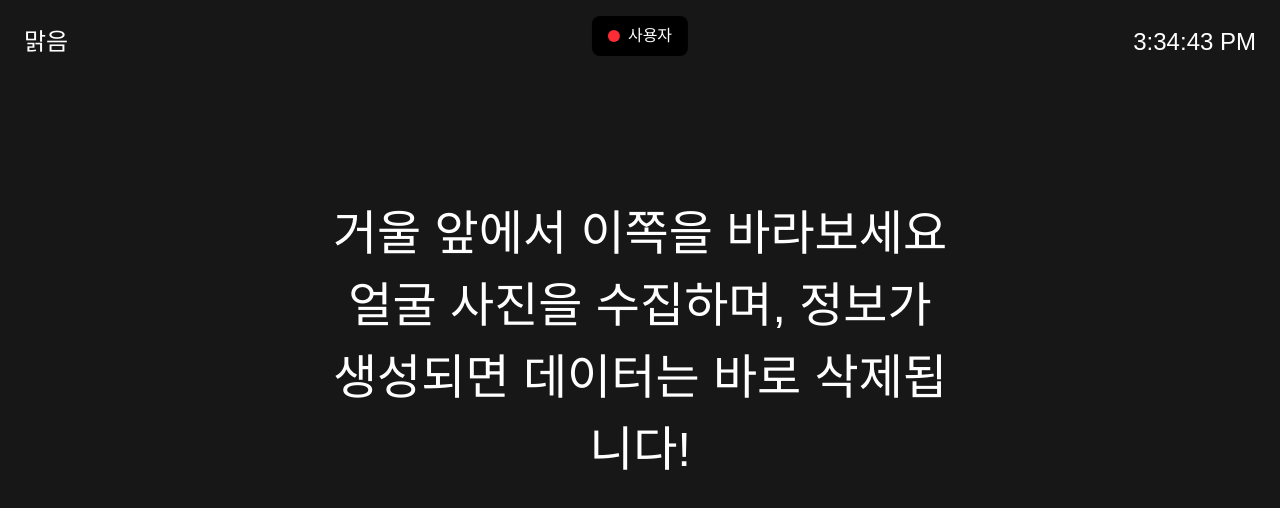
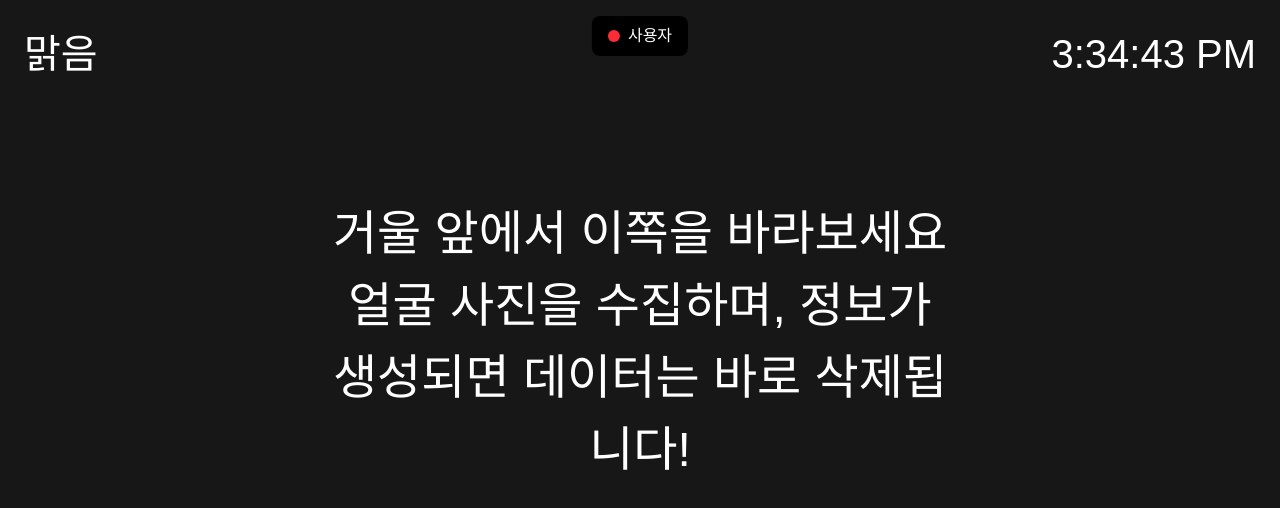
Before and after one commit to smartm1rror/smart_mirror_fe, a Next.js app: page / in a window 1280 px wide. Shown: the top 508 px of the page. Built offline with nearby package versions, Linux system fonts and the light colour scheme; no server answers.

Commit message:
fix:design fixed

```diff
--- a/src/app/FaceDetection/components/RotatingEdgeLines/page.tsx
+++ b/src/app/FaceDetection/components/RotatingEdgeLines/page.tsx
@@ -8,6 +8,7 @@ const RotatingEdgeLines: React.FC = () => {
 
     // 네모 여백
     const margin = 60;
+    const marginTop = 120;
     const rectWidth = width - margin * 2;
     const rectHeight = height - margin * 2;
     const perim = 2 * (rectWidth + rectHeight);
@@ -35,7 +36,7 @@ const RotatingEdgeLines: React.FC = () => {
                 {/* 첫 번째 선 */}
                 <rect
                     x={margin}
-                    y={margin}
+                    y={marginTop}
                     width={rectWidth}
                     height={rectHeight}
                     fill="none"
--- a/src/app/FaceDetection/styles/idleDesign.css
+++ b/src/app/FaceDetection/styles/idleDesign.css
@@ -18,12 +18,12 @@
 
 .left-top {
   text-align: left;
-  font-size: 1.5rem;
+  font-size: 2.5rem;
 }
 
 .right-top {
   text-align: right;
-  font-size: 1.5rem;
+  font-size: 2.5rem;
 }
 
 .center-message {
```
